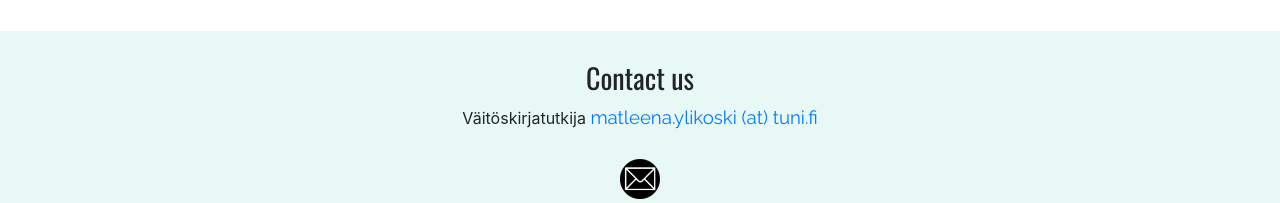
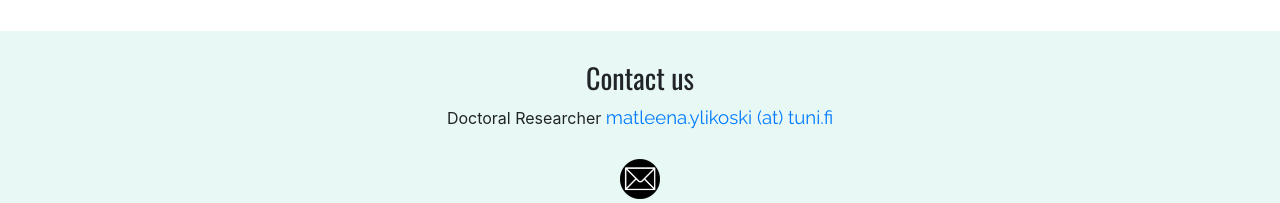
Before and after one commit to Sopiva-Sovittelujournalistit/moniaanisyysmittari-pages, a Jekyll site: the page built from english.md, in a window 1280 px wide and 900 px high, scrolled down 3657 px. Shown: the part 697-900 px from the top of the window. Built offline with Jekyll 4.4.1, drawn with Linux system fonts in a browser that asks for light colours; part of the change alters nothing that is shown.

```diff
--- a/_layouts/index.html
+++ b/_layouts/index.html
@@ -71,7 +71,7 @@
         </div>
     </div>
 
-    {% include footer.html %}
+    {% include footer{{page.header_option}}.html %}
 </div>
 </body>
 </html>
```
